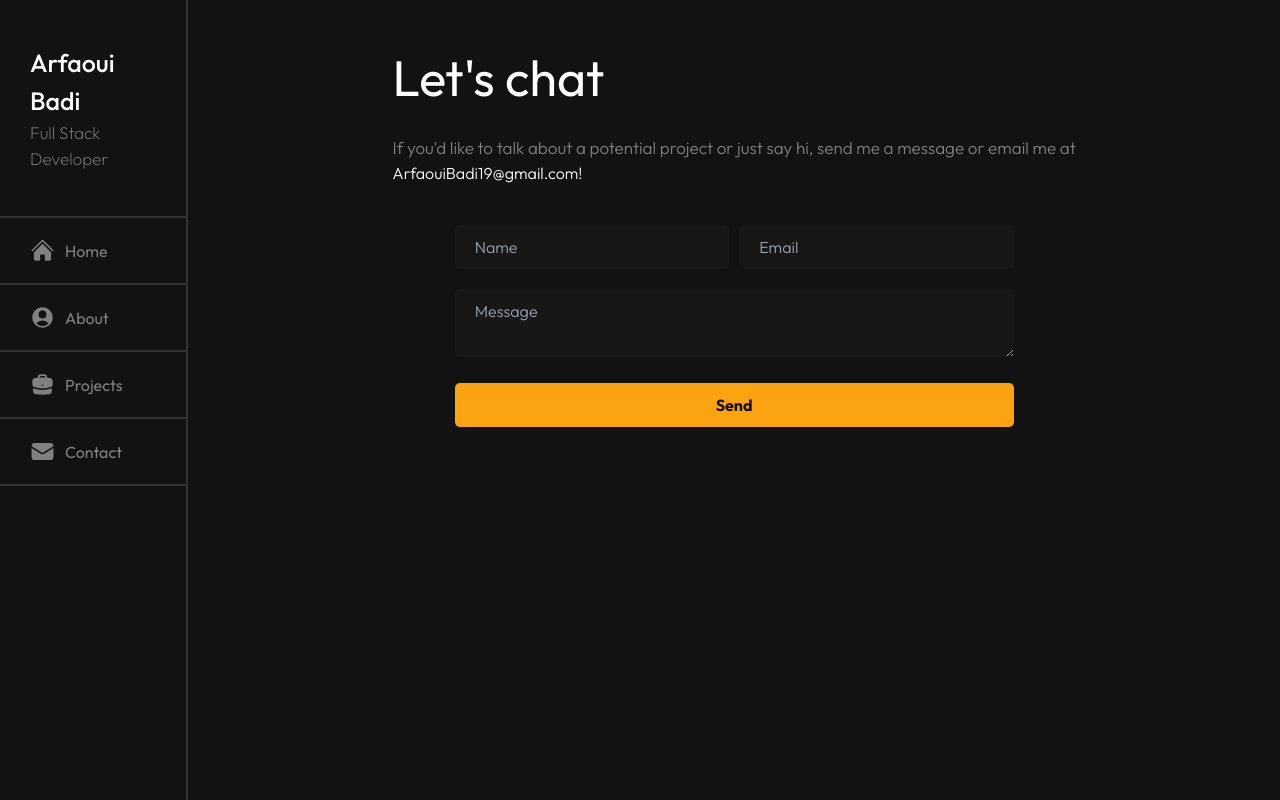
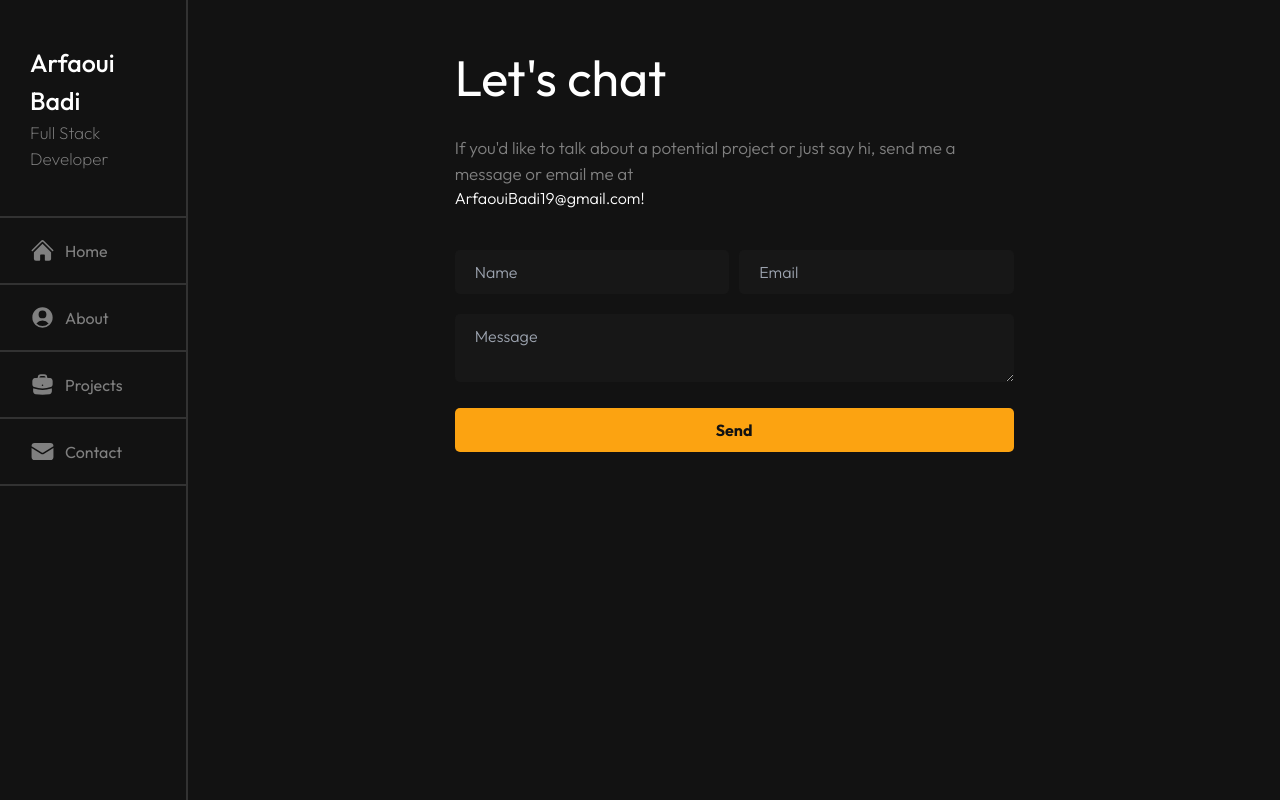
Before and after one commit to ArfaouiBadi/ArfaouiBadi.github.io, a React (Vite) app: page /contact in a window 1280 px wide. Built offline with nearby package versions, Linux system fonts and the light colour scheme.

Commit message:
adding github pages

```diff
--- a/package.json
+++ b/package.json
@@ -7,7 +7,9 @@
     "dev": "vite",
     "build": "tsc -b && vite build",
     "lint": "eslint .",
-    "preview": "vite preview"
+    "preview": "vite preview",
+    "predeploy": "npm run build",
+    "deploy": "gh-pages -d dist"
   },
   "dependencies": {
     "@emailjs/browser": "^4.4.1",
@@ -16,6 +18,7 @@
     "@react-three/fiber": "^8.17.6",
     "class-variance-authority": "^0.7.0",
     "clsx": "^2.1.1",
+    "emailjs-com": "^3.2.0",
     "framer-motion": "^11.3.30",
     "gsap": "^3.12.5",
     "lucide-react": "^0.436.0",
@@ -40,6 +43,7 @@
     "eslint": "^9.9.0",
     "eslint-plugin-react-hooks": "^5.1.0-rc.0",
     "eslint-plugin-react-refresh": "^0.4.9",
+    "gh-pages": "^6.1.1",
     "globals": "^15.9.0",
     "postcss": "^8.4.41",
     "tailwindcss": "^3.4.10",
--- a/src/components/Contact.tsx
+++ b/src/components/Contact.tsx
@@ -1,28 +1,37 @@
 import React, { useState } from 'react';
+import emailjs from 'emailjs-com';
 
 const Contact = () => {
   const [name, setName] = useState('');
   const [email, setEmail] = useState('');
   const [message, setMessage] = useState('');
 
-  const handleNameChange = (event: React.ChangeEvent<HTMLInputElement>) => {
-    setName(event.target.value);
-  };
+  const handleNameChange = (e: React.ChangeEvent<HTMLInputElement>) => setName(e.target.value);
+  const handleEmailChange = (e: React.ChangeEvent<HTMLInputElement>) => setEmail(e.target.value);
+  const handleMessageChange = (e: React.ChangeEvent<HTMLTextAreaElement>) => setMessage(e.target.value);
 
-  const handleEmailChange = (event: React.ChangeEvent<HTMLInputElement>) => {
-    setEmail(event.target.value);
-  };
+  const handleSubmit = (e: React.FormEvent<HTMLFormElement>) => {
+    e.preventDefault();
 
-  const handleMessageChange = (event: React.ChangeEvent<HTMLTextAreaElement>) => {
-    setMessage(event.target.value);
-  };
+    const templateParams = {
+      name,
+      email,
+      message,
+    };
 
-  const handleSubmit = (event: React.FormEvent<HTMLFormElement>) => {
-    event.preventDefault();
-    // Perform any necessary actions with the form data, such as sending it to a server
-    console.log('Name:', name);
-    console.log('Email:', email);
-    console.log('Message:', message);
+    emailjs.send('service_db8ozjk', 'template_v3tddma', templateParams, 'YUoSQ0XFHglsNCzcV')
+      .then((response) => {
+        console.log('SUCCESS!', response.status, response.text);
+        alert('Message sent successfully!');
+      }, (err) => {
+        console.log('FAILED...', err);
+        alert('Failed to send message. Please try again later.');
+      });
+
+    // Clear the form
+    setName('');
+    setEmail('');
+    setMessage('');
   };
 
   return (
--- a/src/index.css
+++ b/src/index.css
@@ -63,6 +63,7 @@
   * {
     @apply border-border;
   }
+
   body {
     @apply bg-background text-foreground;
   }
@@ -99,13 +100,15 @@ body {
   border-bottom: 2px solid #80808049;
 
 }
-.imeg{
+
+.imeg {
   width: 100px;
   height: 100px;
   border-radius: 50%;
   margin-bottom: 20px;
   cursor: pointer;
 }
+
 .name {
   font-size: 25px;
   font-weight: 500;
@@ -134,6 +137,7 @@ body {
   cursor: pointer;
 
 }
+
 .logo:hover {
   color: #fca311;
 
@@ -146,7 +150,7 @@ body {
 
 }
 
-.navLink{
+.navLink {
   display: flex;
   flex-direction: row;
   padding: 20px 30px;
@@ -155,25 +159,29 @@ body {
   transition: all 0.3s ease-in-out;
   cursor: pointer;
 }
-.navLink:hover{
+
+.navLink:hover {
 
   background-color: #171717;
 
 
 }
-.navLink svg{
+
+.navLink svg {
   fill: #808080;
   width: 25px;
   height: 25px;
   transition: all 0.3s ease-in-out;
 }
-.navLinkText{
+
+.navLinkText {
   padding-left: 10px;
   font-weight: 400;
   text-decoration: none;
   color: #808080;
   transition: all 0.3s ease-in-out;
 }
+
 .navLink:hover .navLinkText {
   color: white;
   background-color: #171717;
@@ -184,26 +192,28 @@ body {
 
 }
 
-.introduction{
+.introduction {
   font-weight: 400;
   font-size: 40px;
   transition: all 0.3s ease-in-out;
 }
-.description{
+
+.description {
   font-weight: 300;
   font-size: 20px;
   color: #808080;
   transition: all 0.3s ease-in-out;
 }
 
-.info{
+.info {
   display: flex;
   flex-direction: row;
   justify-content: space-between;
   align-items: center;
-  text-align:center;
+  text-align: center;
 }
-.status{
+
+.status {
   font-size: 17px;
   font-weight: 300;
   color: #54b054;
@@ -214,55 +224,70 @@ body {
   display: flex;
   flex-direction: row;
   align-items: center;
-  text-align:center;
+  text-align: center;
   justify-content: space-between;
-  gap:10px;
+  gap: 10px;
   cursor: pointer;
 }
-.status:hover{
+
+.status:hover {
   background-color: #052505
 }
-.circle{
+
+.circle {
   width: 10px;
   height: 10px;
   border-radius: 50%;
   background-color: #54b054;
 }
 
-.contact-container{
+.contact-container {
+  padding: 0 20%;
   justify-content: center;
-  align-items: center;
   display: flex;
   flex-direction: column;
+
+
 }
-.contact-title{
+
+.contact-title {
   font-size: 50px;
   font-weight: 400;
 }
-.contact-description{
+
+.contact-description {
   font-size: 17px;
   font-weight: 300;
   color: #808080;
   margin-top: 20px;
 }
-.contact-form{
- width: 60%;
+
+.contact-form {
+  width: 100%;
+  display: flex;
+  flex-direction: column;
+  justify-content: center;
+
+
 }
-.contactEmail{
+
+.contactEmail {
   color: white;
   cursor: pointer;
 }
-.nameAndEmail{
+
+.nameAndEmail {
   display: flex;
   flex-direction: row;
   justify-content: space-between;
   align-items: center;
+  flex-wrap: wrap;
   gap: 10px;
   margin-top: 20px;
 
 }
+
 input {
-
   padding: 10px 20px;
   margin-top: 20px;
   border-radius: 5px;
@@ -271,7 +296,8 @@ input {
   color: white;
   border: none;
 }
-textarea{
+
+textarea {
   width: 100%;
   padding: 10px 20px;
   margin-top: 20px;
@@ -281,7 +307,8 @@ textarea{
   color: white;
   border: none;
 }
-.sendBtn{
+
+.sendBtn {
   font-weight: 700;
   padding: 10px 20px;
   margin-top: 20px;
```
Also changed, not shown: 1 other file (tests, documents, lock files or other folders).
